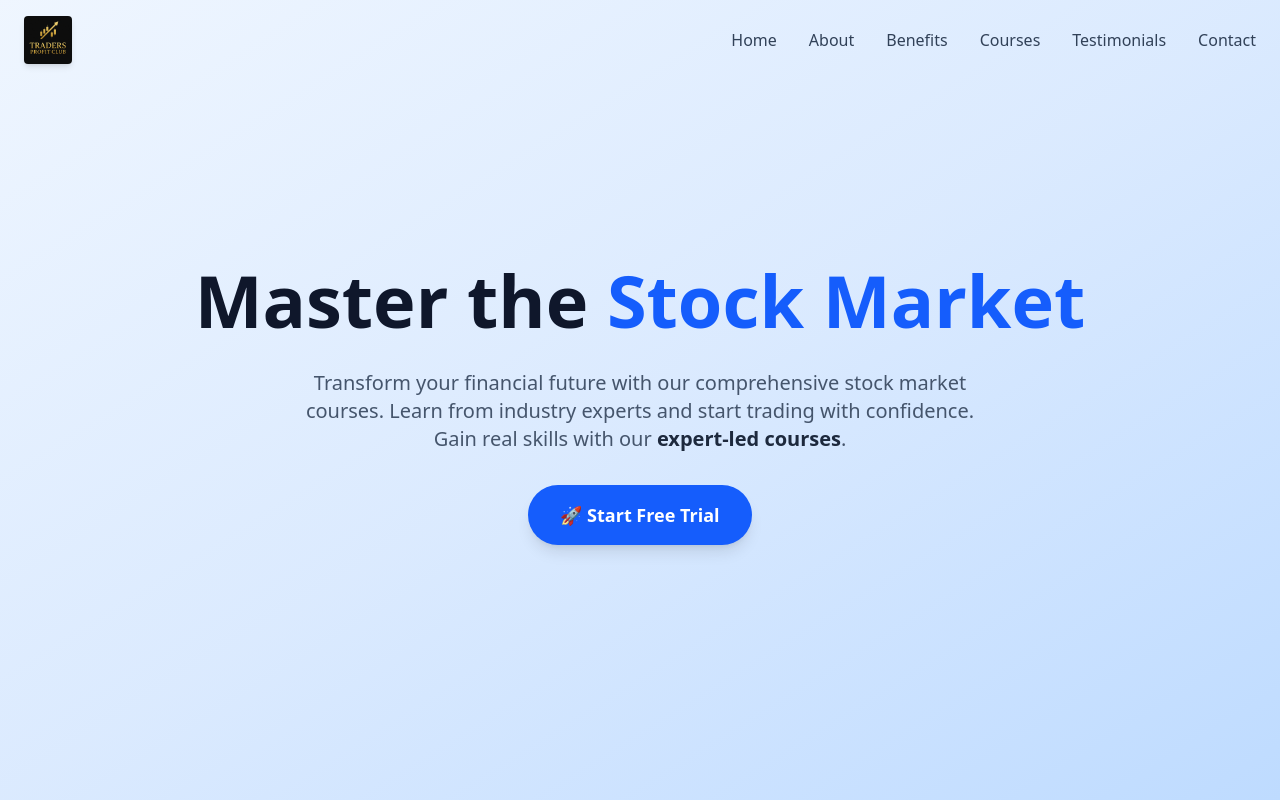
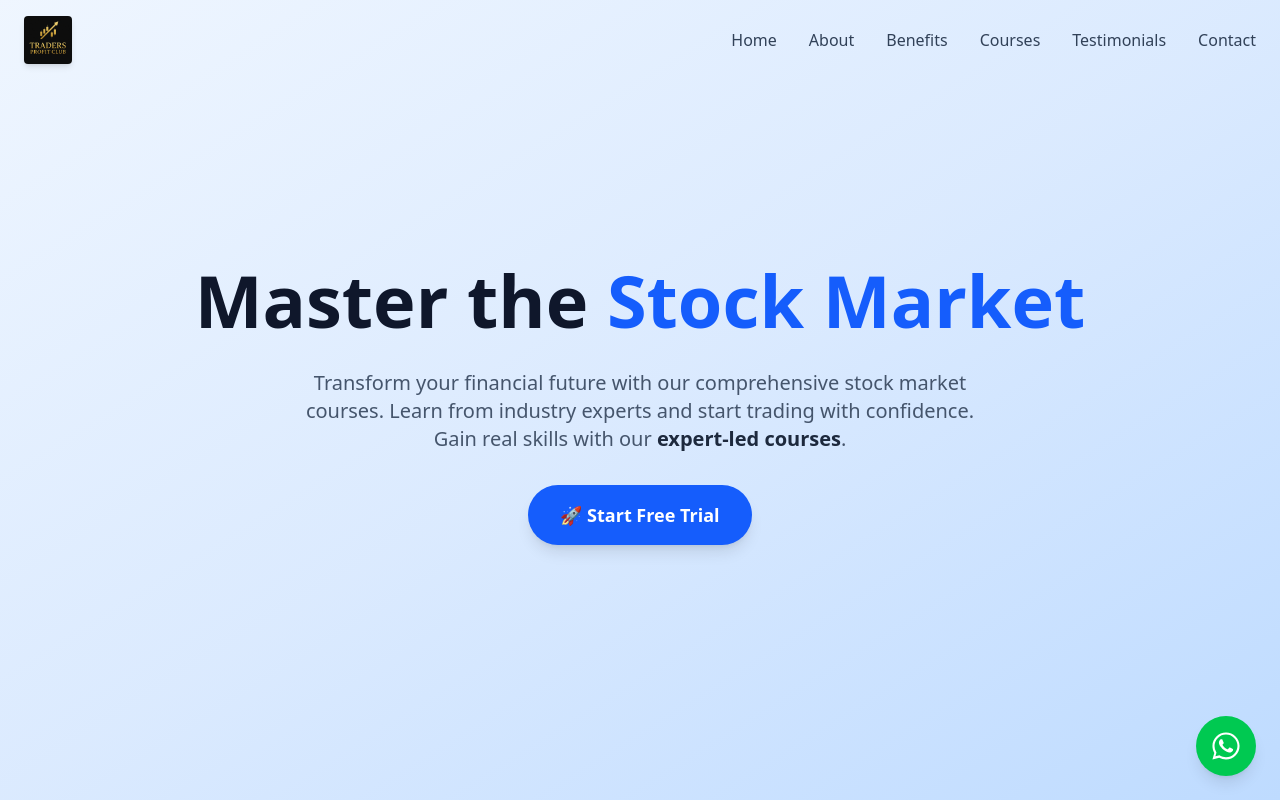
Before and after one commit to Anshul1913/stock-market-website, a React (Vite) app in the folder frontend/: page / in a window 1280 px wide. Shown: the top 800 px of the page. Built offline with nearby package versions, Linux system fonts and the light colour scheme.

Commit message:
whatapp icon

```diff
--- a/frontend/src/components/Instructor.jsx
+++ b/frontend/src/components/Instructor.jsx
@@ -37,6 +37,25 @@ export default function Instructors() {
             <p className="mt-2 max-w-md mx-auto">{instructor.bio}</p>
           </div>
         </div>
+
+        {/* WhatsApp Chat Button */}
+<a
+  href="https://wa.me/7489817271" // your WhatsApp number with country code, e.g. https://wa.me/917489817271
+  target="_blank"
+  rel="noopener noreferrer"
+  className="fixed bottom-6 right-6 bg-green-500 text-white p-4 rounded-full shadow-lg hover:bg-green-600 transition-all z-50 flex items-center justify-center"
+  data-aos="zoom-in"
+>
+  <svg
+    xmlns="http://www.w3.org/2000/svg"
+    viewBox="0 0 32 32"
+    className="w-7 h-7"
+    fill="currentColor"
+  >
+    <path d="M16 .5C7.44.5.5 7.44.5 16c0 2.8.73 5.55 2.12 7.96L.5 31.5l7.73-2.07A15.36 15.36 0 0016 31.5C24.56 31.5 31.5 24.56 31.5 16S24.56.5 16 .5zm0 28.3c-2.47 0-4.9-.67-7.02-1.94l-.5-.3-4.58 1.22 1.22-4.46-.33-.52A13.08 13.08 0 012.9 16 13.1 13.1 0 0116 2.9 13.1 13.1 0 0129.1 16 13.1 13.1 0 0116 28.8zm7.23-9.76c-.4-.2-2.33-1.16-2.69-1.29-.36-.13-.63-.2-.9.2-.27.4-1.03 1.29-1.26 1.56-.23.27-.46.3-.86.1s-1.67-.61-3.18-1.94c-1.17-1.04-1.96-2.33-2.19-2.73-.23-.4-.02-.62.18-.82.18-.18.4-.46.6-.69.2-.23.27-.4.4-.67.13-.27.07-.5-.03-.7-.1-.2-.9-2.17-1.24-2.96-.33-.8-.67-.68-.9-.69l-.77-.01c-.27 0-.7.1-1.06.5-.36.4-1.4 1.37-1.4 3.34s1.43 3.87 1.63 4.14c.2.27 2.8 4.3 6.8 6.03.95.41 1.7.65 2.27.83.95.3 1.82.26 2.51.16.77-.11 2.33-.95 2.66-1.87.33-.92.33-1.7.23-1.87-.1-.16-.36-.27-.76-.47z" />
+  </svg>
+</a>
+
       </div>
     </section>
   );
```
